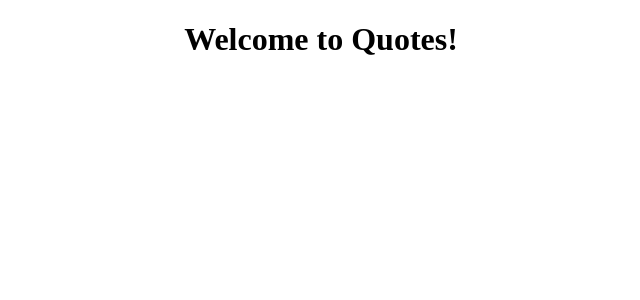
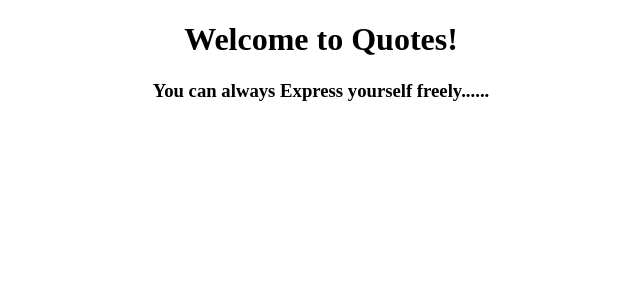
Before and after one commit to abbyshabi/Quotes, an Angular app: page / in a window 1280 px wide. Shown: the top 300 px of the page, without its empty margins (319-959 px from the left). Built offline with nearby package versions, Linux system fonts and the light colour scheme.

Commit message:
added an ordered list to the app.html file

```diff
--- a/src/app/app.component.html
+++ b/src/app/app.component.html
@@ -3,5 +3,9 @@
   <h1>
     Welcome to {{ title }}!
   </h1>
+  <h3> You can always Express yourself freely......</h3>
+  <ul>
+    <li *ngFor='let quote of quotes'>{{quote.title}}<br>{{quote.body}}</li>
+  </ul>
 
 <router-outlet></router-outlet>
```
